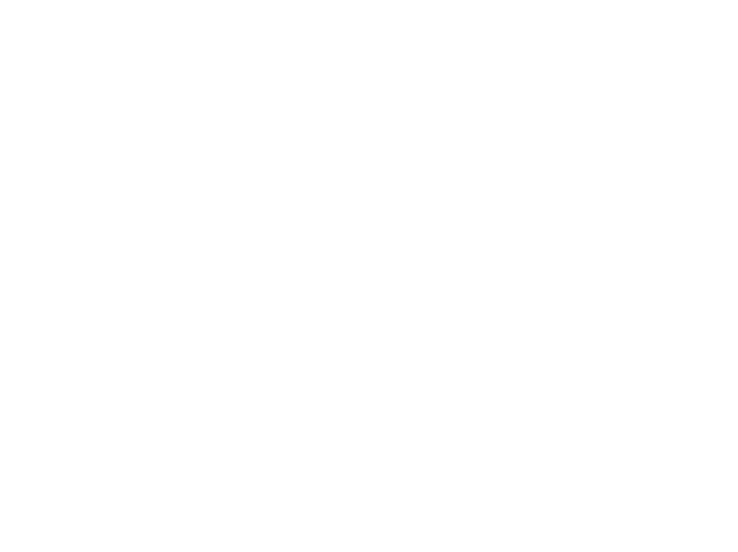
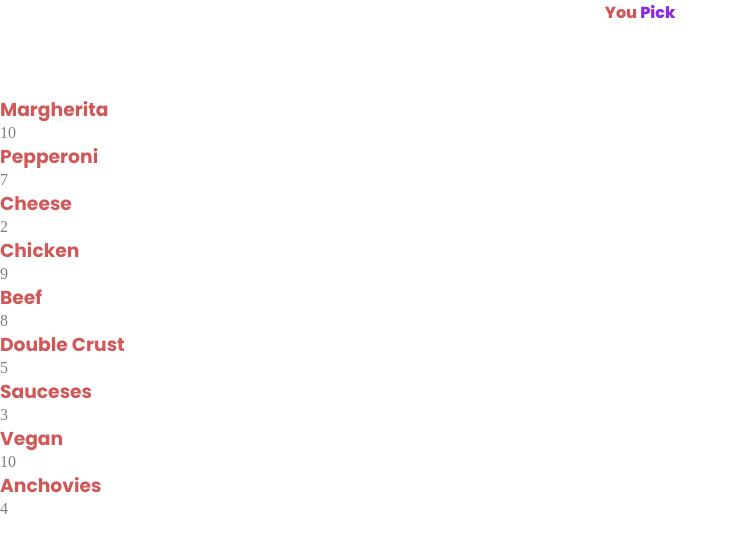
Before and after one commit to jahnathanexantus/react-pizza, a React (Create React App) app in the folder UCF/react-pizza/pizza/: page /menu in a window 1280 px wide. Before the commit this address had no page. Shown: the top 552 px of the page, without its empty margins (0-738 px from the left). Built offline with nearby package versions, Linux system fonts and the light colour scheme.

Commit message:
created the route from home pages to order page

```diff
--- a/UCF/react-pizza/pizza/src/App.js
+++ b/UCF/react-pizza/pizza/src/App.js
@@ -1,6 +1,7 @@
 import { BrowserRouter, Routes, Route } from "react-router-dom";
 import Home from "./pages/home/Home.js";
-import Pic from "../src/assets/images/pizza.jpg"
+import Menu from './pages/menu/Menu.js'
+
 import "./App.css";
 
 function App() {
@@ -8,6 +9,7 @@
     <BrowserRouter>
       <Routes>
         <Route index element={<Home />} />
+        <Route path='menu' element={<Menu />} />
       </Routes>
     </BrowserRouter>
 
--- /dev/null
+++ b/UCF/react-pizza/pizza/src/components/ToppingsItem.js
@@ -0,0 +1,14 @@
+import React from 'react';
+import { toppings } from '../options';
+
+
+const toppingsItem = ({name,price},index) => {
+  return (
+    <div className="stats__box" key={index}>
+        <h3 className="stats__no">{name}</h3>
+        <p className="stats__title">{price}</p>
+      </div>
+  );
+}
+
+export default toppingsItem;
--- /dev/null
+++ b/UCF/react-pizza/pizza/src/options.js
@@ -0,0 +1,16 @@
+export const toppings = [
+    {id:1,name:'Margherita',price:10},
+    {id:2,name:'Pepperoni',price:7},
+    {id:3,name:'Cheese',price:2},
+    {id:4,name:'Chicken',price:9},
+    {id:5,name:'Beef',price:8},
+    {id:6,name:'Double Crust',price:5},
+    {id:7,name:'Sauceses',price:3},
+    {id:8,name:'Vegan',price:10},
+    {id:9,name:'Anchovies',price:4},
+    // {id:10,name:'margherita',price:13},
+    // {id:11,name:'margherita',price:7},
+    // {id:12,name:'margherita',price:4},
+    // {id:13,name:'margherita',price:1},
+    // {id:14,name:'margherita',price:10}
+]
--- a/UCF/react-pizza/pizza/src/pages/menu/Menu.js
+++ b/UCF/react-pizza/pizza/src/pages/menu/Menu.js
@@ -0,0 +1,23 @@
+import React from "react";
+import { toppings } from "../../options";
+import ToppingsItem from '../../components/ToppingsItem.js'
+
+const Menu = () => {
+  return (
+   <div>
+    <h1 className="section__title">You <span>Pick</span></h1>
+
+
+    <div className="toppin__cart-container">
+        <div className="toppings__container">
+            {toppings.map((item)=>{
+                return <ToppingsItem key={item.id} {...item}/>
+            })}
+        </div>
+        <div className="cart__container"></div>
+    </div>
+   </div>
+  );
+};
+
+export default Menu;
```
